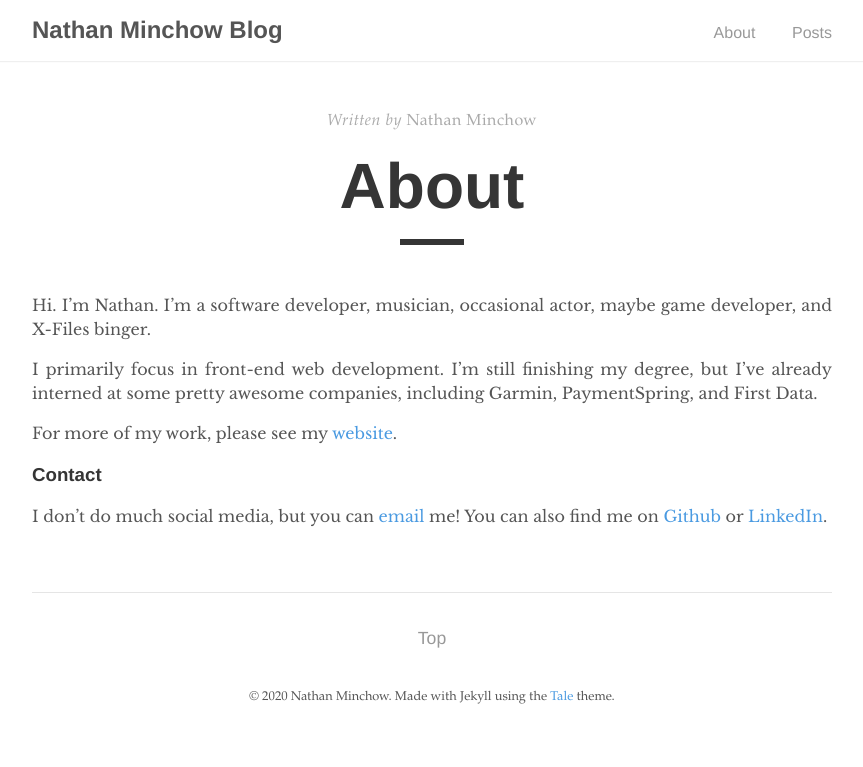
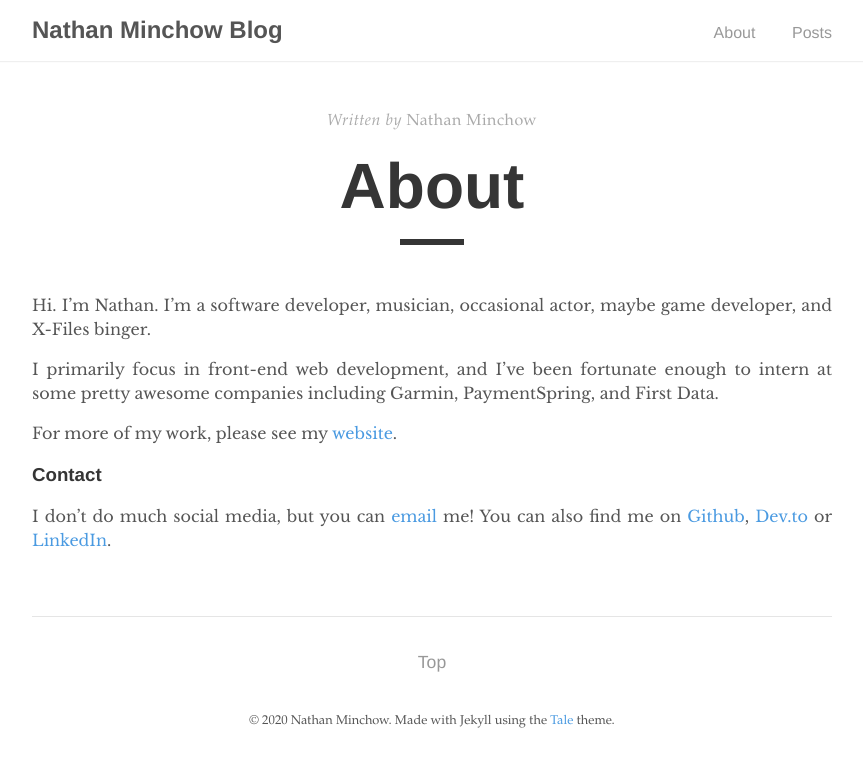
Before and after one commit to nspenner/blog, a Jekyll site: the page built from about.md, in a window 1280 px wide. Shown: the top 767 px of the page, without its empty margins (208-1071 px from the left). Built offline with Jekyll 4.4.1, drawn with Linux system fonts in a browser that asks for light colours.

Commit message:
Update from Forestry.io nathan.minchow@outlook.com updated about.md

```diff
--- a/about.md
+++ b/about.md
@@ -1,15 +1,16 @@
 ---
 layout: post
-title: "About"
-author: "Nathan Minchow"
-permalink: /about/
+title: About
+author: Nathan Minchow
+permalink: "/about/"
+
 ---
-
 Hi. I'm Nathan. I'm a software developer, musician, occasional actor, maybe game developer, and X-Files binger.
 
-I primarily focus in front-end web development. I'm still finishing my degree, but I've already interned at some pretty awesome companies, including Garmin, PaymentSpring, and First Data.
+I primarily focus in front-end web development, and I've been fortunate enough to intern at some pretty awesome companies including Garmin, PaymentSpring, and First Data.
 
 For more of my work, please see my [website](https://nminchow.com).
 
 ### Contact
-I don't do much social media, but you can [email](mailto:nathan.minchow@outlook.com) me! You can also find me on [Github](https://www.github.com/nspenner) or [LinkedIn](https://www.linkedin.com/in/nathan-minchow-b165baa5/).
+
+I don't do much social media, but you can [email](mailto:nathan.minchow@outlook.com) me! You can also find me on [Github](https://www.github.com/nspenner),[ Dev.to](https://dev.to/nathanminchow) or [LinkedIn](https://www.linkedin.com/in/nathan-minchow-b165baa5/).
```
